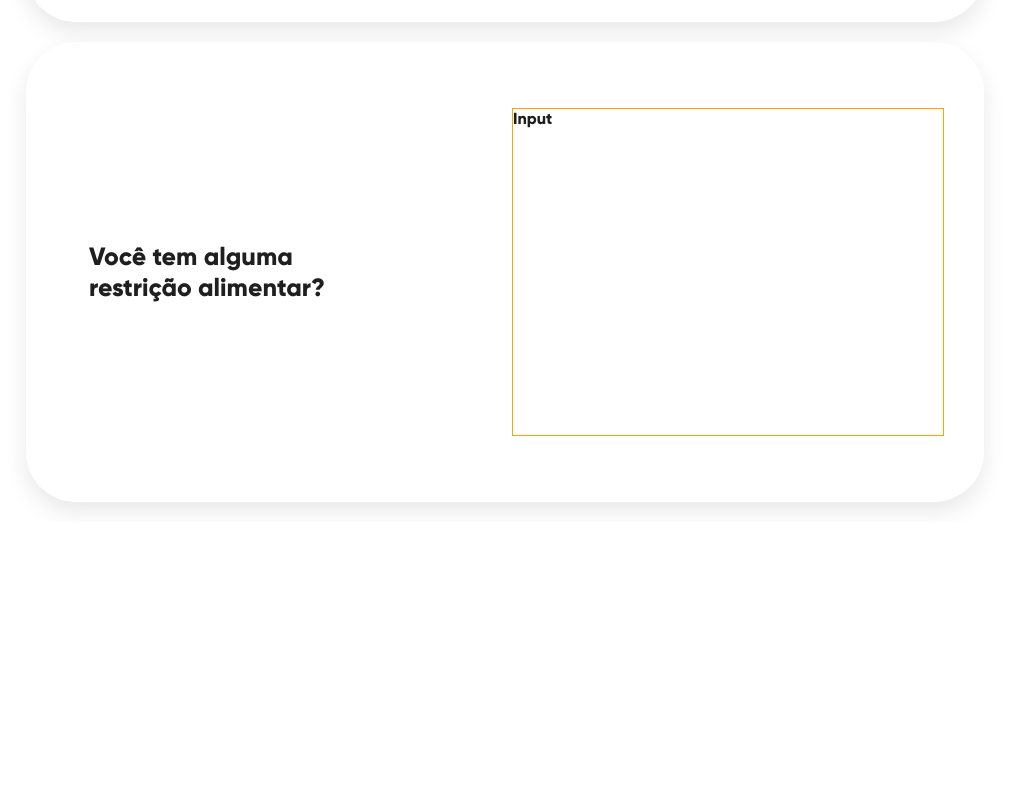
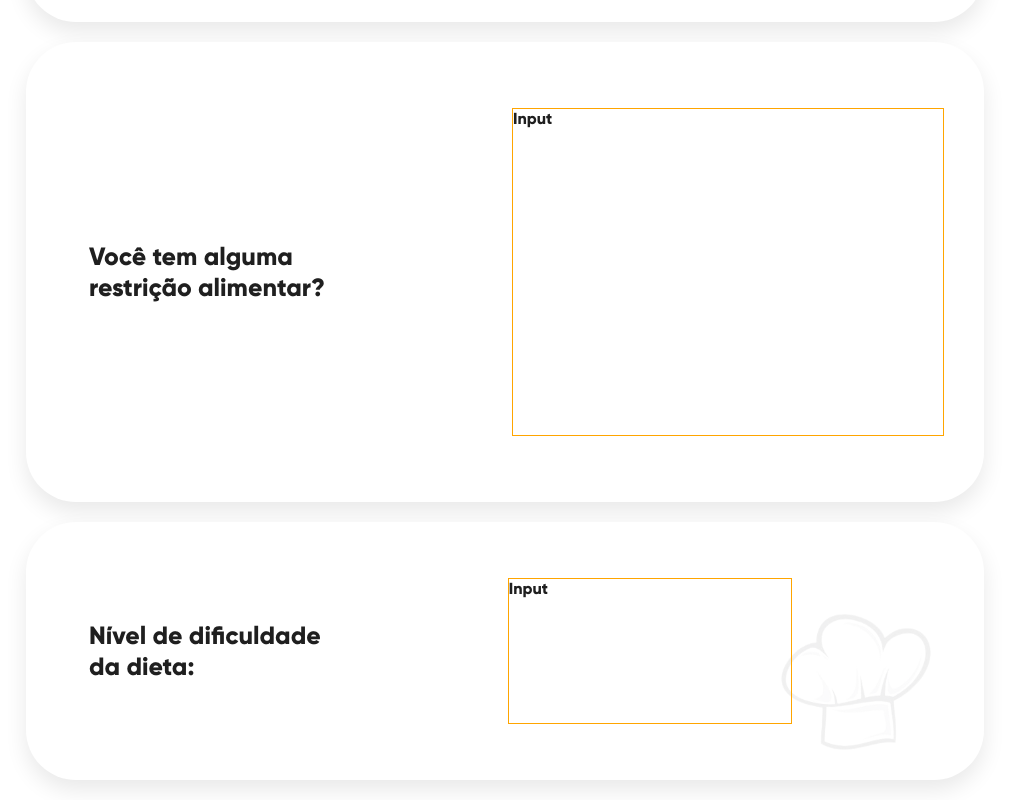
Before and after one commit to AugustoMagalhaes/cloudopss-desafio, a React (Create React App) app: page / in a window 1280 px wide. Shown: the part 1923-2723 px from the top of the page, without its empty margins (141-1150 px from the left). Before the commit the page ends 2445 px from the top, so only its background shows below. Built offline with nearby package versions, Linux system fonts and the light colour scheme.

Commit message:
feat: adiciona DietDifficulty a MainPage.

```diff
--- a/src/pages/MainPage.jsx
+++ b/src/pages/MainPage.jsx
@@ -1,5 +1,6 @@
 import React from 'react';
 import DietChoice from '../components/DietChoice/DietChoice';
+import DietDifficulty from '../components/DietDifficulty/DietDifficulty';
 import FoodRestriction from '../components/FoodRestriction/FoodRestriction';
 import Header from '../components/Header/Header';
 import MainGoal from '../components/MainGoal/MainGoal';
@@ -18,6 +19,7 @@ export default function MainPage() {
       <DietChoice />
       <MealsPerDay />
       <FoodRestriction />
+      <DietDifficulty />
     </>
   );
 }
```
